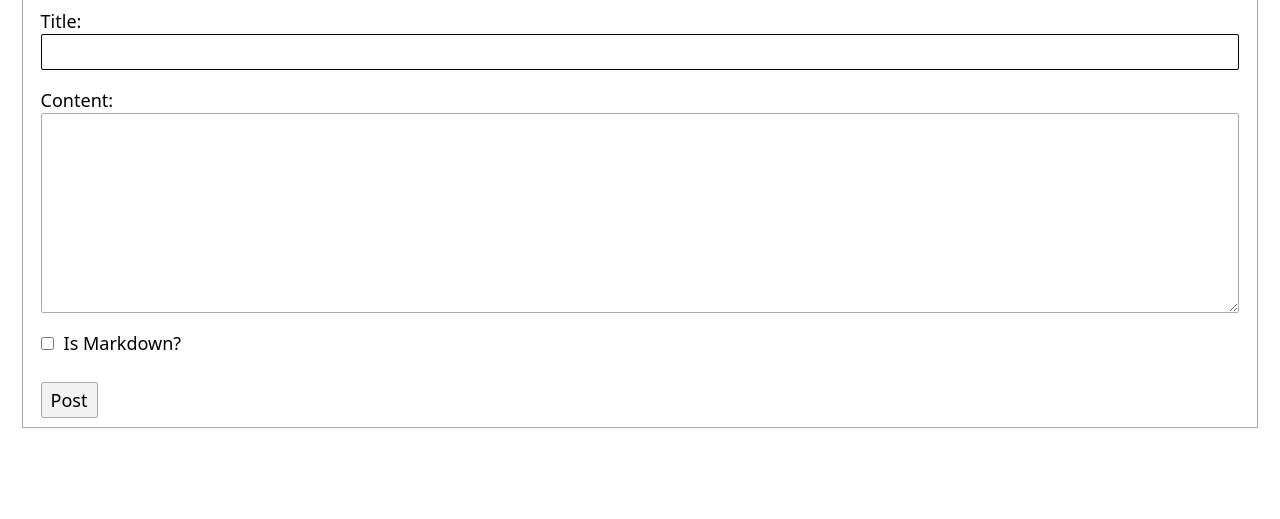
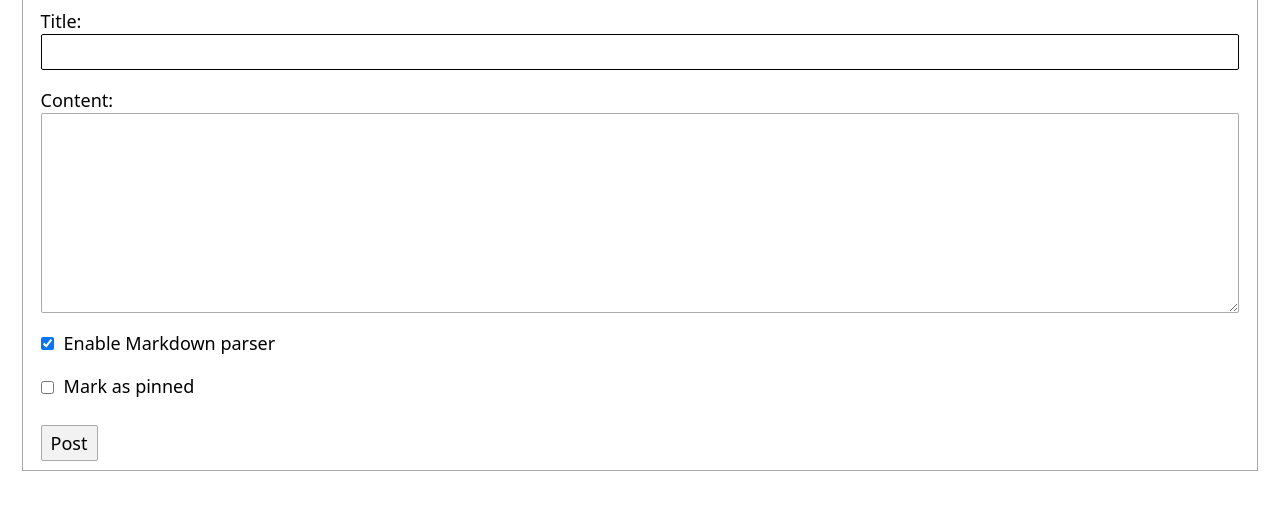
Before and after one commit to lc-at/lcat.dev, a Flask app: page /administrator/write-log in a window 1280 px wide. Shown: the part 281-800 px from the top of the page. Run offline with Flask 2, Linux system fonts and the light colour scheme; the visitor is signed in with stand-in values (Sample User, id 1).

Commit message:
Added "Mark as pinned" input to admin interface

```diff
--- a/app/templates/admin/edit_log.html
+++ b/app/templates/admin/edit_log.html
@@ -16,6 +16,9 @@
             <label>
                 <input type="checkbox" name="is_md" {% if log_post.is_markdown %}checked{% endif %}>Enable Markdown
                 parser
+            </label>
+            <label>
+                <input type="checkbox" name="is_pinned" {% if log_post.is_pinned %}checked{% endif %}>Mark as pinned
             </label><br>
             <button type="submit">Submit</button>
         </fieldset>
--- a/app/templates/admin/write_log.html
+++ b/app/templates/admin/write_log.html
@@ -13,7 +13,11 @@
             <label>Content:</label>
             <textarea class="wide" rows=100 name="content" class="monospaced" required></textarea>
             <label>
-                <input type="checkbox" name="is_md">Is Markdown?
+                <input type="checkbox" name="is_md" checked>Enable Markdown
+                parser
+            </label>
+            <label>
+                <input type="checkbox" name="is_pinned">Mark as pinned
             </label><br>
             <button type="submit">Post</button>
         </fieldset>
```
